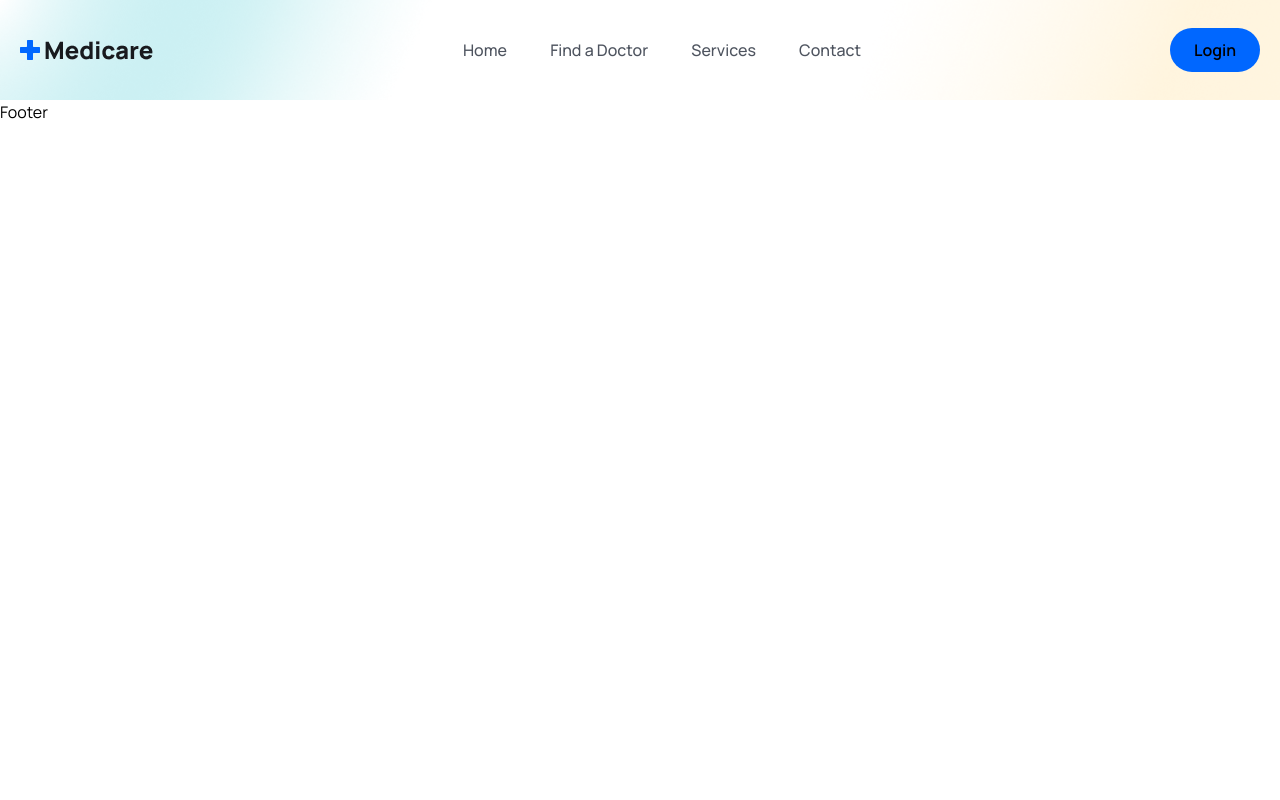
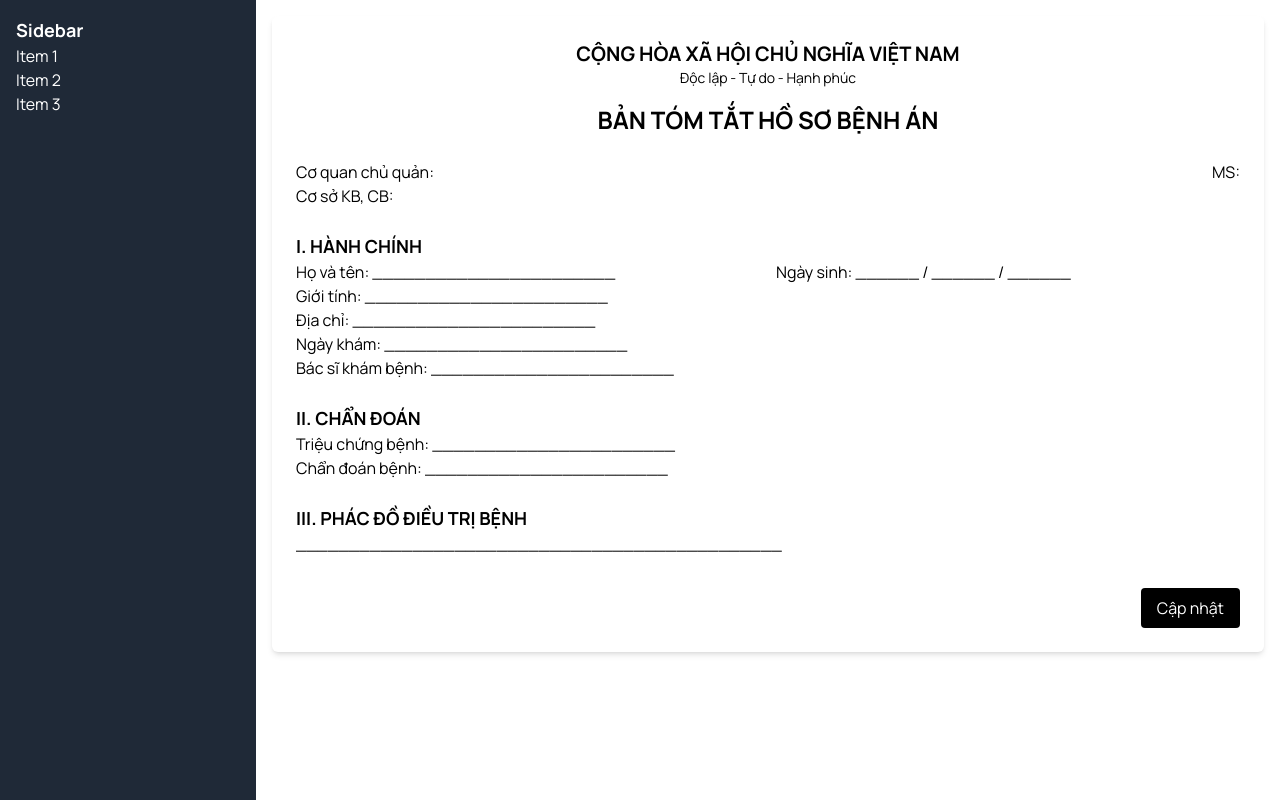
Before and after one commit to HungChu1001/Code, a React (Vite) app in the folder frontend/: page /record/details in a window 1280 px wide. Built offline with nearby package versions, Linux system fonts and the light colour scheme; the HTML template or start-up script is replaced by a standard one.

Commit message:
Added sample patient list and patient record

```diff
--- /dev/null
+++ b/frontend/src/components/LeftSideBar.jsx
@@ -0,0 +1,19 @@
+// src/components/LeftSidebar/LeftSidebar.jsx
+import React from "react";
+
+const LeftSidebar = () => {
+  return (
+    <div className="w-64 h-full fixed top-0 left-0 bg-gray-800 text-white">
+      <div className="p-4">
+        <h2 className="text-lg font-bold">Sidebar</h2>
+        <ul>
+          <li>Item 1</li>
+          <li>Item 2</li>
+          <li>Item 3</li>
+        </ul>
+      </div>
+    </div>
+  );
+};
+
+export default LeftSidebar;
--- /dev/null
+++ b/frontend/src/components/PatientList/PatientCard.jsx
@@ -0,0 +1,27 @@
+import React from "react";
+import { Link } from "react-router-dom";
+
+const PatientCard = ({ id, name }) => {
+  return (
+    <div className="flex justify-between items-center p-4 border-b">
+      <div className="flex-1">
+        <div className="text-lg font-bold">{id}</div>
+        <div className="text-sm">{name}</div>
+      </div>
+      <div className="flex space-x-2">
+        <Link to={`/records?patientId=${id}`}>
+          <button className="bg-black text-white px-3 py-1 rounded">
+            Xem bệnh án
+          </button>
+        </Link>
+        <Link to={`/patient/${id}`}>
+          <button className="bg-black text-white px-3 py-1 rounded">
+            Thông tin
+          </button>
+        </Link>
+      </div>
+    </div>
+  );
+};
+
+export default PatientCard;
--- /dev/null
+++ b/frontend/src/components/PatientList/PatientList.jsx
@@ -0,0 +1,42 @@
+// src/PatientList/PatientList.jsx
+import React, { useState } from "react";
+import PatientCard from "./PatientCard";
+
+const patientsData = [
+  { id: "FIG-123", name: "Task 1", recordLink: "Click", infoLink: "Click" },
+  { id: "FIG-122", name: "Task 2", recordLink: "Click", infoLink: "Click" },
+  // Add more patient data here
+];
+
+const PatientList = () => {
+  const [searchTerm, setSearchTerm] = useState("");
+
+  const filteredPatients = patientsData.filter((patient) =>
+    patient.name.toLowerCase().includes(searchTerm.toLowerCase())
+  );
+
+  return (
+    <div className="p-6">
+      <input
+        type="text"
+        placeholder="Tìm kiếm bệnh nhân"
+        value={searchTerm}
+        onChange={(e) => setSearchTerm(e.target.value)}
+        className="mb-4 p-2 border rounded w-full"
+      />
+      <div className="bg-white shadow-md rounded">
+        {filteredPatients.map((patient) => (
+          <PatientCard
+            key={patient.id}
+            id={patient.id}
+            name={patient.name}
+            recordLink={patient.recordLink}
+            infoLink={patient.infoLink}
+          />
+        ))}
+      </div>
+    </div>
+  );
+};
+
+export default PatientList;
--- /dev/null
+++ b/frontend/src/components/PatientRecord/PatientRecord.jsx
@@ -0,0 +1,60 @@
+import React from "react";
+import { useLocation } from "react-router-dom";
+
+const PatientRecord = () => {
+  const location = useLocation();
+  const queryParams = new URLSearchParams(location.search);
+  const recordId = queryParams.get("recordId");
+
+  return (
+    <div className="p-6 bg-white shadow-md rounded-md">
+      <div className="text-center mb-6">
+        <h1 className="text-xl font-bold">
+          CỘNG HÒA XÃ HỘI CHỦ NGHĨA VIỆT NAM
+        </h1>
+        <p className="text-sm">Độc lập - Tự do - Hạnh phúc</p>
+        <h2 className="text-2xl font-bold mt-4">BẢN TÓM TẮT HỒ SƠ BỆNH ÁN</h2>
+      </div>
+      <div className="flex justify-between mb-6">
+        <div>
+          <p>Cơ quan chủ quản:</p>
+          <p>Cơ sở KB, CB:</p>
+        </div>
+        <div className="text-right">
+          <p>MS: {recordId}</p>
+        </div>
+      </div>
+      <div className="mb-6">
+        <h3 className="font-bold text-lg">I. HÀNH CHÍNH</h3>
+        <div className="grid grid-cols-2 gap-4">
+          <div>
+            <p>Họ và tên: _______________________</p>
+          </div>
+          <div>
+            <p>Ngày sinh: ______ / ______ / ______</p>
+          </div>
+        </div>
+        <p>Giới tính: _______________________</p>
+        <p>Địa chỉ: _______________________</p>
+        <p>Ngày khám: _______________________</p>
+        <p>Bác sĩ khám bệnh: _______________________</p>
+      </div>
+      <div className="mb-6">
+        <h3 className="font-bold text-lg">II. CHẨN ĐOÁN</h3>
+        <p>Triệu chứng bệnh: _______________________</p>
+        <p>Chẩn đoán bệnh: _______________________</p>
+      </div>
+      <div className="mb-6">
+        <h3 className="font-bold text-lg">III. PHÁC ĐỒ ĐIỀU TRỊ BỆNH</h3>
+        <p>______________________________________________</p>
+      </div>
+      <div className="flex justify-end mt-8">
+        <button className="bg-black text-white px-4 py-2 rounded">
+          Cập nhật
+        </button>
+      </div>
+    </div>
+  );
+};
+
+export default PatientRecord;
--- /dev/null
+++ b/frontend/src/components/PatientRecordsList/PatientRecordsList.jsx
@@ -0,0 +1,55 @@
+import React from "react";
+import { Link, useLocation } from "react-router-dom";
+
+const PatientRecordsList = () => {
+  const location = useLocation();
+  const queryParams = new URLSearchParams(location.search);
+  const patientId = queryParams.get("patientId");
+
+  const records = [
+    { id: "REC-001", date: "2023-01-01", summary: "Summary 1" },
+    { id: "REC-002", date: "2023-02-01", summary: "Summary 2" },
+    { id: "REC-003", date: "2023-03-01", summary: "Summary 3" },
+  ];
+
+  return (
+    <div className="p-6 bg-white shadow-md rounded-md">
+      <h2 className="text-2xl font-bold mb-4">Hồ Sơ Bệnh Án - {patientId}</h2>
+      <div className="mb-4">
+        <input
+          type="text"
+          placeholder="Tìm kiếm bệnh án"
+          className="mb-4 p-2 border rounded w-full"
+        />
+      </div>
+      <div className="bg-white shadow-md rounded">
+        {records.map((record) => (
+          <div
+            key={record.id}
+            className="flex justify-between items-center p-4 border-b"
+          >
+            <div className="flex-1">
+              <div className="text-lg font-bold">{record.id}</div>
+              <div className="text-sm">{record.date}</div>
+              <div className="text-sm">{record.summary}</div>
+            </div>
+            <div className="flex space-x-2">
+              <Link to={`/record/details?recordId=${record.id}`}>
+                <button className="bg-black text-white px-3 py-1 rounded">
+                  Xem bệnh án
+                </button>
+              </Link>
+              <Link to={`/record/images?recordId=${record.id}`}>
+                <button className="bg-black text-white px-3 py-1 rounded">
+                  Xem hình ảnh
+                </button>
+              </Link>
+            </div>
+          </div>
+        ))}
+      </div>
+    </div>
+  );
+};
+
+export default PatientRecordsList;
--- a/frontend/src/layout/Layout.jsx
+++ b/frontend/src/layout/Layout.jsx
@@ -1,15 +1,33 @@
 import React from "react";
+import { useLocation } from "react-router-dom";
 import Header from "../components/Header/Header";
 import Footer from "../components/Footer/Footer";
 import Routers from "../routes/Routers";
+import LeftSidebar from "../components/LeftSideBar";
+
 const Layout = () => {
+  const location = useLocation();
+
   return (
     <>
-      <Header />
-      <main>
-        <Routers />
-      </main>
-      <Footer />
+      {location.pathname.startsWith("/patients") ||
+      location.pathname.startsWith("/records") ||
+      location.pathname.startsWith("/record") ? (
+        <div className="flex">
+          <LeftSidebar />
+          <main className="ml-64 flex-1 p-4">
+            <Routers />
+          </main>
+        </div>
+      ) : (
+        <>
+          <Header />
+          <main>
+            <Routers />
+          </main>
+          <Footer />
+        </>
+      )}
     </>
   );
 };
--- /dev/null
+++ b/frontend/src/pages/Patients/Patients.jsx
@@ -0,0 +1,12 @@
+import React from "react";
+import PatientList from "../../components/PatientList/PatientList";
+
+const Patients = () => {
+  return (
+    <>
+      <PatientList />
+    </>
+  );
+};
+
+export default Patients;
--- a/frontend/src/routes/Routers.jsx
+++ b/frontend/src/routes/Routers.jsx
@@ -7,6 +7,9 @@ import Doctors from "../pages/Doctors/Doctors";
 import DoctorDetails from "../pages/Doctors/DoctorDetails";
 
 import { Routes, Route } from "react-router-dom";
+import PatientList from "../components/PatientList/PatientList";
+import PatientRecordsList from "../components/PatientRecordsList/PatientRecordsList";
+import PatientRecord from "../components/PatientRecord/PatientRecord";
 
 const Routers = () => {
   return (
@@ -19,6 +22,9 @@ const Routers = () => {
       <Route path="/register" element={<Signup />} />
       <Route path="/contact" element={<Contact />} />
       <Route path="/services" element={<Services />} />
+      <Route path="/patients" element={<PatientList />} />
+      <Route path="/records" element={<PatientRecordsList />} />
+      <Route path="/record/details" element={<PatientRecord />} />
     </Routes>
   );
 };
```
Also changed, not shown: 1 other file (tests, documents, lock files or other folders).
